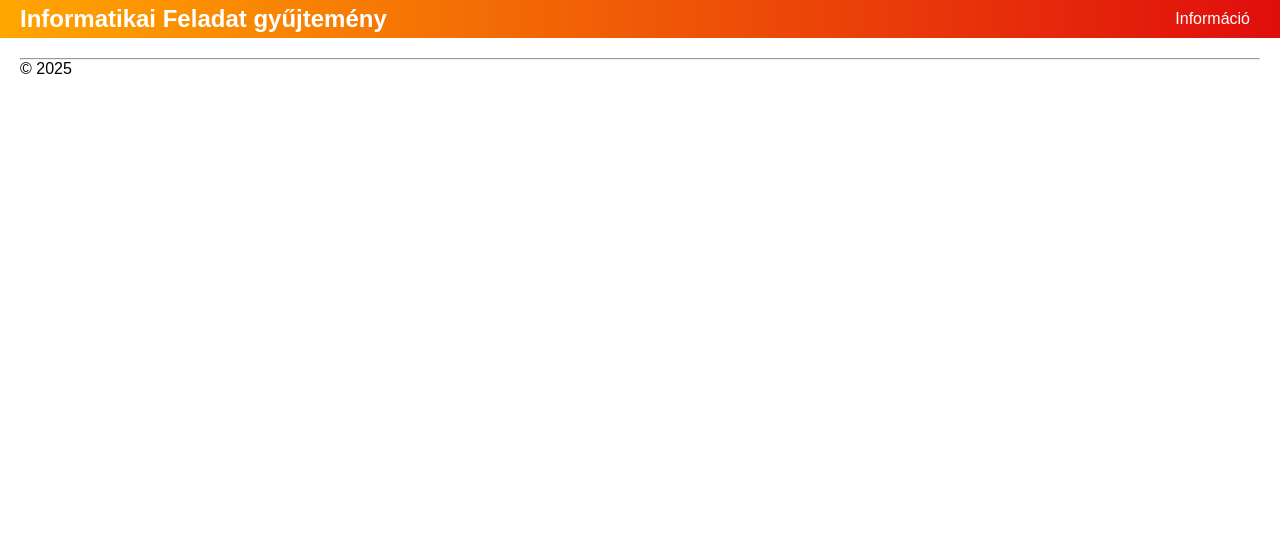
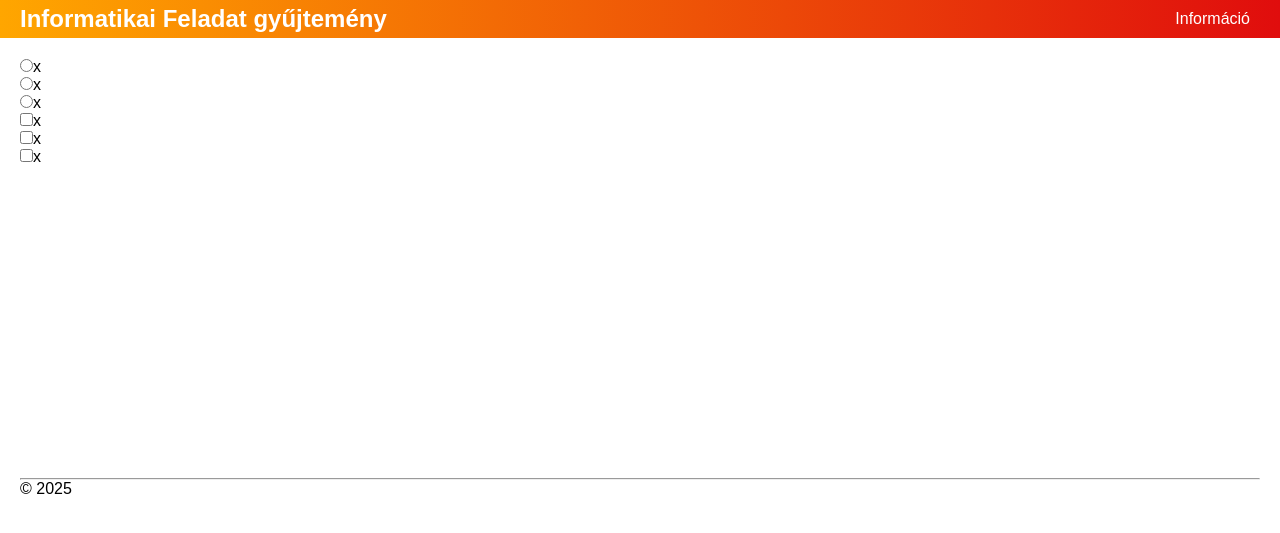
Before and after one commit to beni13312/php-web-feladatbank, a PHP site: page /exam.php in a window 1280 px wide. Shown: the top 533 px of the page. Run offline with PHP 8.4, Linux system fonts and the light colour scheme.

Commit message:
Merge remote-tracking branch 'origin/main'

```diff
--- /dev/null
+++ b/web/add_exam.php
@@ -0,0 +1,2 @@
+<?php
+/* adatok beírása az adatbázisba */
--- /dev/null
+++ b/web/check_ans.php
@@ -0,0 +1 @@
+<?php
--- a/web/exam.php
+++ b/web/exam.php
@@ -11,6 +11,30 @@
 </head>
 <body>
 <?php require "header/header.php"?>
+<div class="body">
+    <div id="exam-feladat">
+        <div id="exam-kerdes">
+
+        </div>
+        <div id="exam-szamlalo">
+
+        </div>
+        <div id="exam-valaszok">
+            <form id="exam-form" action="check_ans.php" method="post">
+                <div class="exam-valasz-egy">
+                    <div class="exam-ans"><input type="radio" name="ans">x</div>
+                    <div class="exam-ans"><input type="radio" name="ans">x</div>
+                    <div class="exam-ans"><input type="radio" name="ans">x</div>
+                </div>
+                <div class="exam-valasz-tobb">
+                    <div class="exam-ans"><input type="checkbox" name="ans">x</div>
+                    <div class="exam-ans"><input type="checkbox" name="ans">x</div>
+                    <div class="exam-ans"><input type="checkbox" name="ans">x</div>
+                </div>
+            </form>
+        </div>
+    </div>
+</div>
 
 <?php require "footer/footer.php"?>
 
```
Also changed, not shown: web/admin_dash.php (+7 -0 lines).
